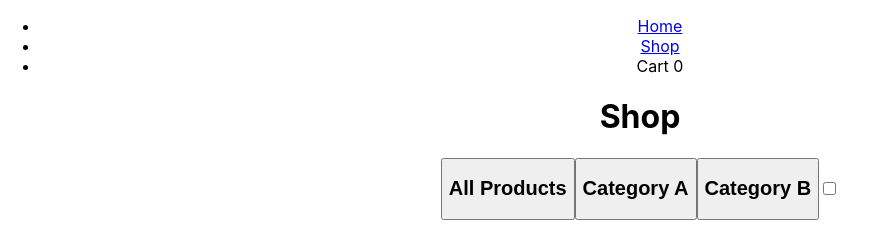
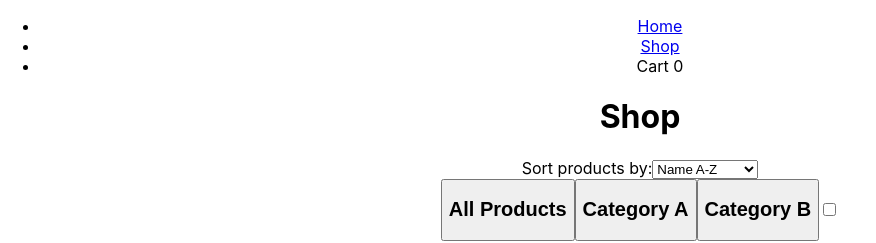
Before and after one commit to snaeem3/shopping-cart, a React (Create React App) app: page /shop in a window 1280 px wide. Shown: the top 243 px of the page, without its empty margins (0-876 px from the left). Built offline with nearby package versions, Linux system fonts and the light colour scheme.

Commit message:
Add sort selection to shop

```diff
--- a/src/components/Shop.js
+++ b/src/components/Shop.js
@@ -9,6 +9,7 @@
 
   const [currentCategory, setCurrentCategory] = useState('All');
   const [hideOutOfStock, setHideOutOfStock] = useState(false);
+  const [sortMethod, setSortMethod] = useState('A-Z');
 
   const categories = getUniqueValues(products);
 
@@ -31,9 +32,27 @@
     return uniqueValues;
   }
 
+  const handleSortChange = (event) => {
+    // let value = event.target.value;
+    setSortMethod(event.target.value);
+  };
+
   return (
     <div>
       <h1>Shop</h1>
+      <label htmlFor="sort-select">Sort products by:</label>
+
+      <select
+        name="sort-select"
+        id="sort-select"
+        onChange={(e) => handleSortChange(e)}
+      >
+        {/* <option value="">--Please choose an option--</option> */}
+        <option value="A-Z">Name A-Z</option>
+        <option value="Z-A">Name Z-A</option>
+        <option value="low-high">Price low-high</option>
+        <option value="high-low">Price high-low</option>
+      </select>
       <Sidebar
         currentCategory={currentCategory}
         categories={categories}
@@ -44,6 +63,7 @@
         currentCategory={currentCategory}
         items={currentItems}
         hideOutOfStock={hideOutOfStock}
+        sortMethod={sortMethod}
       />
     </div>
   );
@@ -53,10 +73,6 @@
   const { currentCategory, categories, setCurrentCategory, setHideOutOfStock } =
     props;
 
-  const handleCheckboxChange = (event) => {
-    console.log(event.target);
-    setHideOutOfStock(event.target.checked);
-  };
   return (
     <div className="sidebar">
       <button
@@ -86,9 +102,10 @@
 };
 
 const ProductGrid = (props) => {
-  const { currentCategory, items, hideOutOfStock } = props;
+  const { currentCategory, items, hideOutOfStock, sortMethod } = props;
   const categories = [...new Set(items.map((item) => item.category))]; // get unique categories from items
-  // console.table(items);
+
+  const sortedItems = sortArrayOfObjects(items, sortMethod);
   return (
     <div className="product-grid">
       {categories.map((category) => (
@@ -101,7 +118,7 @@
           }`}
         >
           <h2>{category}</h2>
-          {items
+          {sortedItems
             .filter((item) => item.category === category)
             .map((item) => {
               if (hideOutOfStock && !item.inStock) {
@@ -123,6 +140,21 @@
       ))}
     </div>
   );
+
+  function sortArrayOfObjects(arr, sortMethodString) {
+    switch (sortMethodString) {
+      case 'A-Z':
+        return arr.sort((a, b) => a.name.localeCompare(b.name));
+      case 'Z-A':
+        return arr.sort((a, b) => b.name.localeCompare(a.name));
+      case 'low-high':
+        return arr.sort((a, b) => a.price - b.price);
+      case 'high-low':
+        return arr.sort((a, b) => b.price - a.price);
+      default:
+        throw new Error('Invalid sort method');
+    }
+  }
 };
 
 export default Shop;
```
